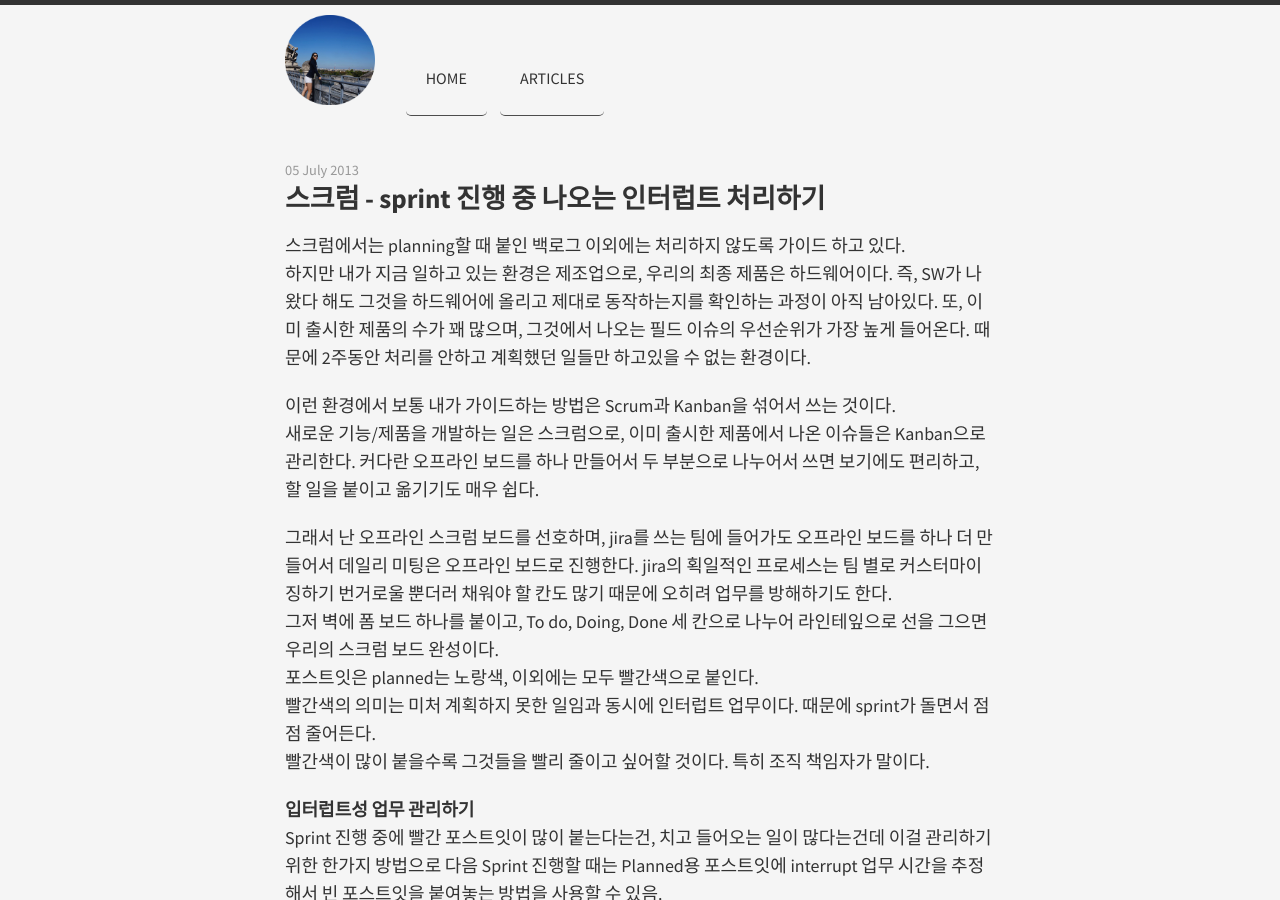
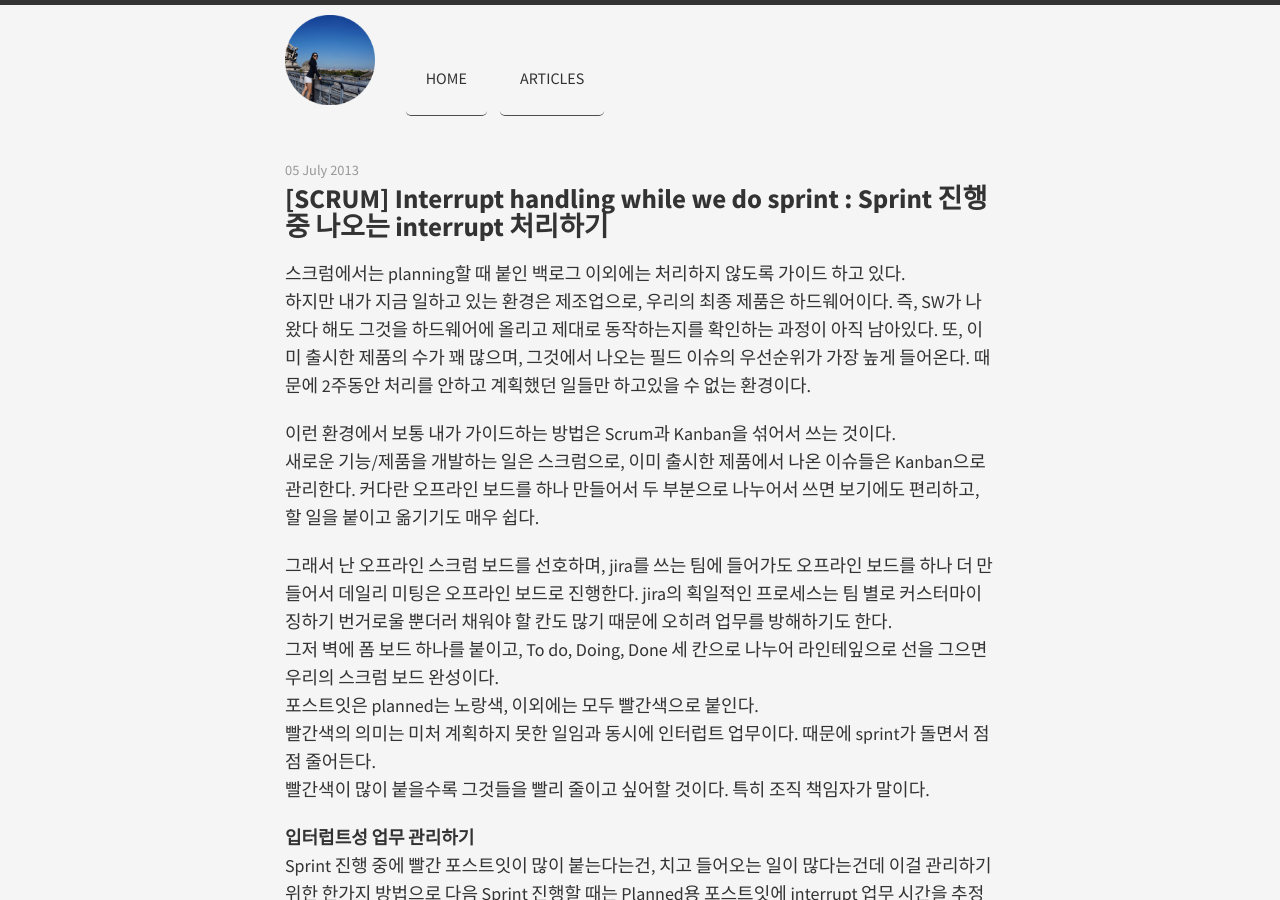
Before and after one commit to midaeng/articles, a Jekyll site: the page built from _posts/2013-07-05-scrum-interrupt.md, in a window 1280 px wide and 900 px high. Built offline with Jekyll 4.4.1, drawn with Linux system fonts in a browser that asks for light colours; nearby versions of some CDN libraries; Markdown is read by kramdown in place of the engine named in the settings.

Commit message:
modify titles of scrum articles

```diff
--- a/_posts/2013-07-05-scrum-interrupt.md
+++ b/_posts/2013-07-05-scrum-interrupt.md
@@ -1,6 +1,6 @@
 ---
 layout: post
-title: "스크럼 - sprint 진행 중 나오는 인터럽트 처리하기"
+title: "[SCRUM] Interrupt handling while we do sprint : Sprint 진행 중 나오는 interrupt 처리하기"
 ---
 
 스크럼에서는 planning할 때 붙인 백로그 이외에는 처리하지 않도록 가이드 하고 있다.
```
Also changed, not shown: _posts/2013-06-03-scrum-focus-the-team.md (+1 -1 lines), _posts/2013-07-12-scrum-longterm-project.md (+1 -1 lines).
